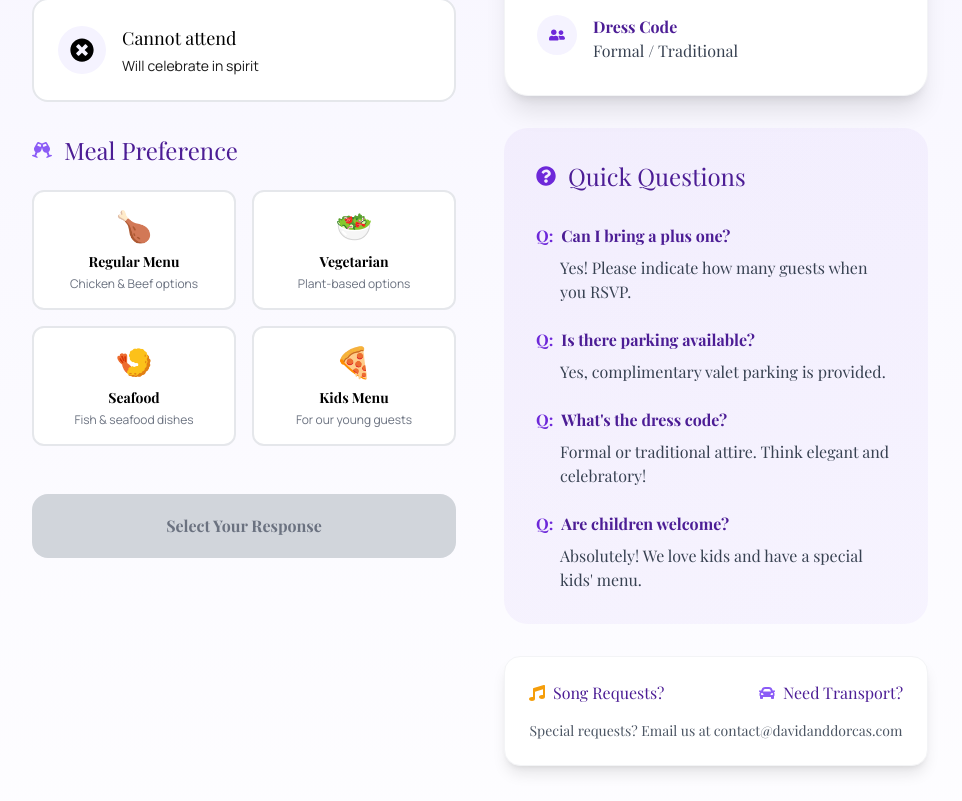
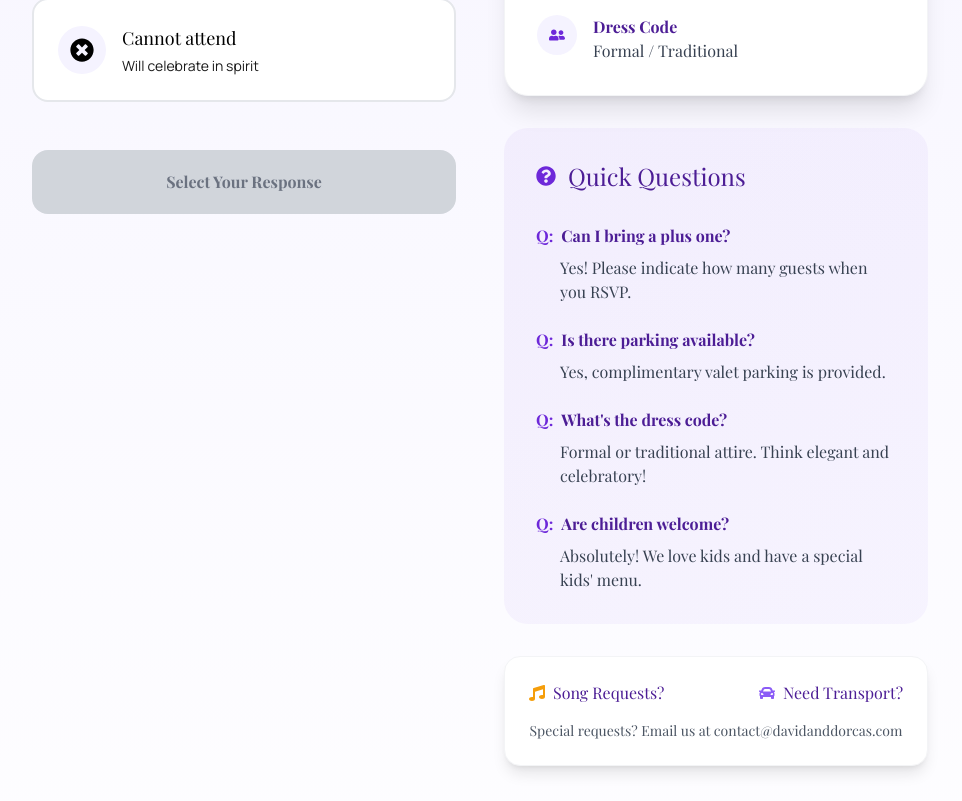
Before and after one commit to Jude006/BOD2025, a React (Vite) app: page / in a window 1280 px wide. Shown: the part 7479-8280 px from the top of the page, without its empty margins (160-1122 px from the left). Built offline with nearby package versions, Linux system fonts and the light colour scheme; a web font is replaced by a local one.

Commit message:
fix the story line text

```diff
--- a/src/sections/RSVP.jsx
+++ b/src/sections/RSVP.jsx
@@ -6,7 +6,6 @@ import {
   FaMapMarkerAlt,
   FaClock,
   FaUserFriends,
-  FaGlassCheers,
   FaMusic,
   FaCar,
   FaQuestionCircle,
@@ -17,20 +16,12 @@ import { GiPartyPopper, GiPartyHat } from "react-icons/gi";
 
 const RSVP = () => {
   const [selectedAttendees, setSelectedAttendees] = useState([]);
-  const [selectedMeal, setSelectedMeal] = useState(null);
   const [showConfirmation, setShowConfirmation] = useState(false);
 
   const attendees = [
     { id: 1, name: "I will attend", icon: <GiPartyPopper />, color: "from-green-500 to-emerald-600" },
     { id: 2, name: "I might attend", icon: <GiPartyHat />, color: "from-yellow-500 to-amber-600" },
     { id: 3, name: "Cannot attend", icon: <FaTimesCircle />, color: "from-red-500 to-pink-600" }
-  ];
-
-  const mealOptions = [
-    { id: 1, name: "Regular Menu", icon: "🍗", desc: "Chicken & Beef options" },
-    { id: 2, name: "Vegetarian", icon: "🥗", desc: "Plant-based options" },
-    { id: 3, name: "Seafood", icon: "🍤", desc: "Fish & seafood dishes" },
-    { id: 4, name: "Kids Menu", icon: "🍕", desc: "For our young guests" }
   ];
 
   const weddingDetails = [
@@ -87,7 +78,7 @@ const RSVP = () => {
     if (selectedAttendees.length > 0) {
       setShowConfirmation(true);
       // In a real app, this would send data to your backend
-      console.log("RSVP submitted:", { selectedAttendees, selectedMeal });
+      console.log("RSVP submitted:", { selectedAttendees });
     }
   };
 
@@ -190,34 +181,6 @@ const RSVP = () => {
                           </p>
                         </div>
                       </div>
-                    </button>
-                  ))}
-                </div>
-              </motion.div>
-
-              {/* Meal Preference */}
-              <motion.div variants={fadeInUp} className="space-y-6">
-                <div className="flex items-center gap-3 mb-6">
-                  <FaGlassCheers className="text-xl text-secondary" />
-                  <h3 className="text-2xl font-playfair text-dark">
-                    Meal Preference
-                  </h3>
-                </div>
-
-                <div className="grid grid-cols-2 gap-4">
-                  {mealOptions.map((meal) => (
-                    <button
-                      key={meal.id}
-                      onClick={() => setSelectedMeal(meal.id)}
-                      className={`p-4 rounded-xl border-2 transition-all duration-300 ${
-                        selectedMeal === meal.id
-                          ? "border-primary bg-primary/5 shadow-lg"
-                          : "border-gray-200 bg-white hover:border-primary/30"
-                      }`}
-                    >
-                      <div className="text-3xl mb-2">{meal.icon}</div>
-                      <h4 className="font-playfair text-sm font-semibold">{meal.name}</h4>
-                      <p className="text-xs text-gray-500 mt-1">{meal.desc}</p>
                     </button>
                   ))}
                 </div>
@@ -327,7 +290,7 @@ const RSVP = () => {
               <span className="font-playfair text-gray-700">Note from the Couple</span>
             </div>
             <p className="max-w-2xl mx-auto mt-6 text-lg text-gray-700 font-playfair italic">
-              "Your presence is the only gift we need. We can't wait to share this special day with you!"
+              "Your presence is the most special gift we need. We can't wait to share this special day with you!"
             </p>
             <div className="flex items-center justify-center gap-4 mt-8">
               <div className="w-12 h-12 rounded-full bg-gradient-to-br from-primary to-secondary flex items-center justify-center">
--- a/src/sections/Registry.jsx
+++ b/src/sections/Registry.jsx
@@ -6,7 +6,7 @@ import {
   FaCreditCard,
   FaCopy,
   FaCheck,
-  FaPiggyBank
+  FaPiggyBank,
 } from "react-icons/fa";
 
 const Registry = () => {
@@ -23,8 +23,8 @@ const Registry = () => {
     visible: {
       opacity: 1,
       y: 0,
-      transition: { duration: 0.6 }
-    }
+      transition: { duration: 0.6 },
+    },
   };
 
   const bankAccounts = [
@@ -32,21 +32,20 @@ const Registry = () => {
       name: "Babatunde Oduwaye",
       bank: "UBA",
       accountNumber: "2132920876",
-      icon: <  FaPiggyBank className="text-primary" />
+      icon: <FaPiggyBank className="text-primary" />,
     },
     {
-      name: "Bukola Orimolade ",
-      bank: "First Bank",
+      name: "Bukola Orimolade",
+      bank: "First Bank",
       accountNumber: "3106059451",
-      icon: <  FaPiggyBank
- className="text-secondary" />
+      icon: <FaPiggyBank className="text-secondary" />,
     },
     {
       name: "Joint Wedding Account",
       bank: "UBA",
       accountNumber: "2132920876",
-      icon: <FaHeart className="text-accent" />
-    }
+      icon: <FaHeart className="text-accent" />,
+    },
   ];
 
   return (
@@ -62,7 +61,9 @@ const Registry = () => {
         >
           <div className="inline-flex items-center gap-2 px-4 py-2 mb-4 bg-white rounded-full shadow-sm">
             <FaGift className="text-primary" />
-            <span className="text-sm text-gray-600 font-playfair">Gifts & Donations</span>
+            <span className="text-sm text-gray-600 font-playfair">
+              Gifts & Donations
+            </span>
           </div>
           <h2 className="mb-6 text-4xl md:text-5xl font-playfair text-dark">
             Gift Registry
@@ -134,17 +135,23 @@ const Registry = () => {
                     <div className="p-2 rounded-lg bg-light">
                       {account.icon}
                     </div>
-                    <h4 className="text-lg font-playfair text-dark">{account.name}</h4>
+                    <h4 className="text-lg font-playfair text-dark">
+                      {account.name}
+                    </h4>
                   </div>
 
                   <div className="space-y-3">
                     <div>
-                      <p className="text-sm text-gray-500 font-playfair">Bank</p>
+                      <p className="text-sm text-gray-500 font-playfair">
+                        Bank
+                      </p>
                       <p className="font-playfair text-dark">{account.bank}</p>
                     </div>
 
                     <div>
-                      <p className="text-sm text-gray-500 font-playfair">Account Number</p>
+                      <p className="text-sm text-gray-500 font-playfair">
+                        Account Number
+                      </p>
                       <div className="flex items-center justify-between">
                         <p className="font-playfair text-dark text-xl tracking-wider font-semibold">
                           {account.accountNumber}
@@ -154,7 +161,11 @@ const Registry = () => {
                           className="p-2 text-gray-500 hover:text-primary transition-colors"
                           aria-label="Copy account number"
                         >
-                          {copied ? <FaCheck className="text-green-500" /> : <FaCopy />}
+                          {copied ? (
+                            <FaCheck className="text-green-500" />
+                          ) : (
+                            <FaCopy />
+                          )}
                         </button>
                       </div>
                     </div>
@@ -200,7 +211,8 @@ const Registry = () => {
 
               {copied && (
                 <p className="mt-4 text-sm text-green-600 font-playfair">
-                  Account number copied! You can now paste it in your banking app.
+                  Account number copied! You can now paste it in your banking
+                  app.
                 </p>
               )}
             </div>
@@ -216,7 +228,9 @@ const Registry = () => {
           >
             <div className="inline-flex items-center gap-2 px-6 py-3 bg-white rounded-full shadow-sm">
               <FaHeart className="text-accent" />
-              <span className="font-playfair text-gray-700">With Gratitude</span>
+              <span className="font-playfair text-gray-700">
+                With Gratitude
+              </span>
             </div>
 
             <p className="mt-6 text-lg text-gray-600 font-playfair">
@@ -230,7 +244,9 @@ const Registry = () => {
               <div className="w-10 h-10 rounded-full bg-gradient-to-br from-secondary to-accent flex items-center justify-center">
                 <span className="text-white font-playfair font-bold">D</span>
               </div>
-              <p className="font-playfair font-semibold text-dark">David & Dorcas</p>
+              <p className="font-playfair font-semibold text-dark">
+                David & Dorcas
+              </p>
             </div>
           </motion.div>
         </div>
```
